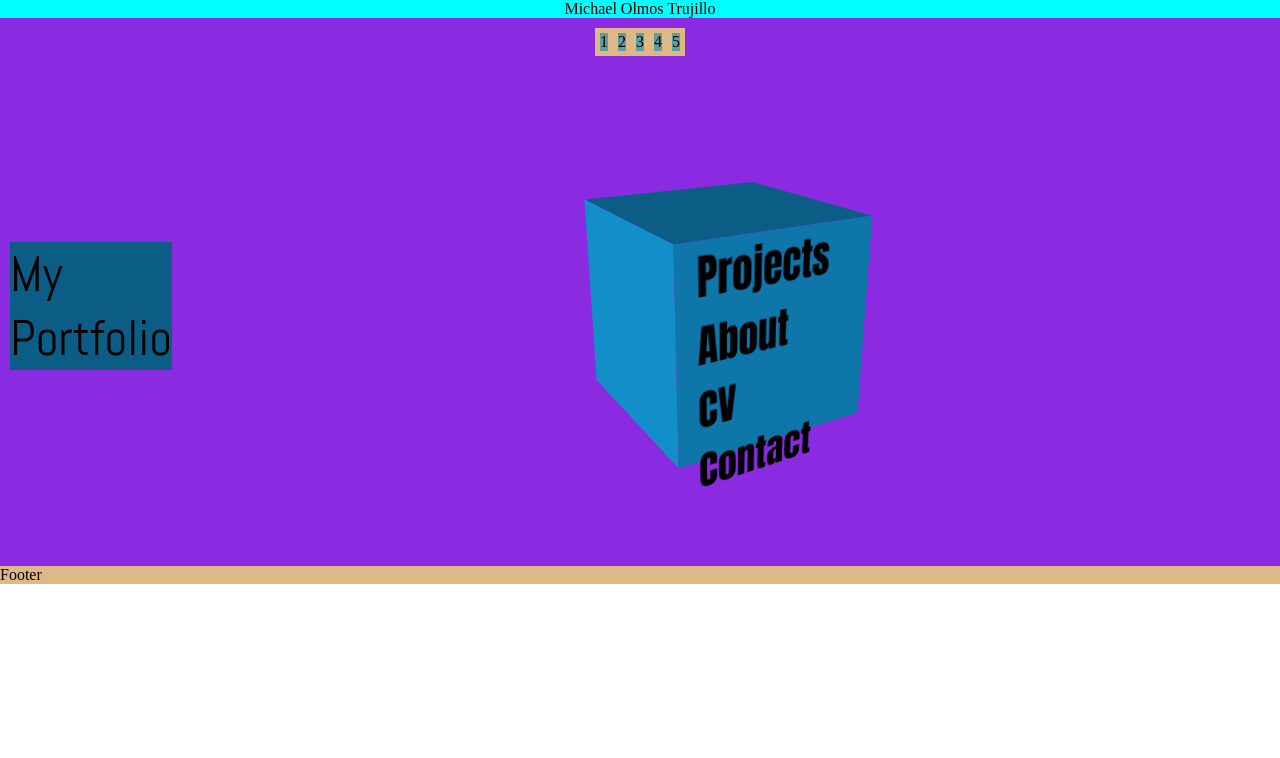
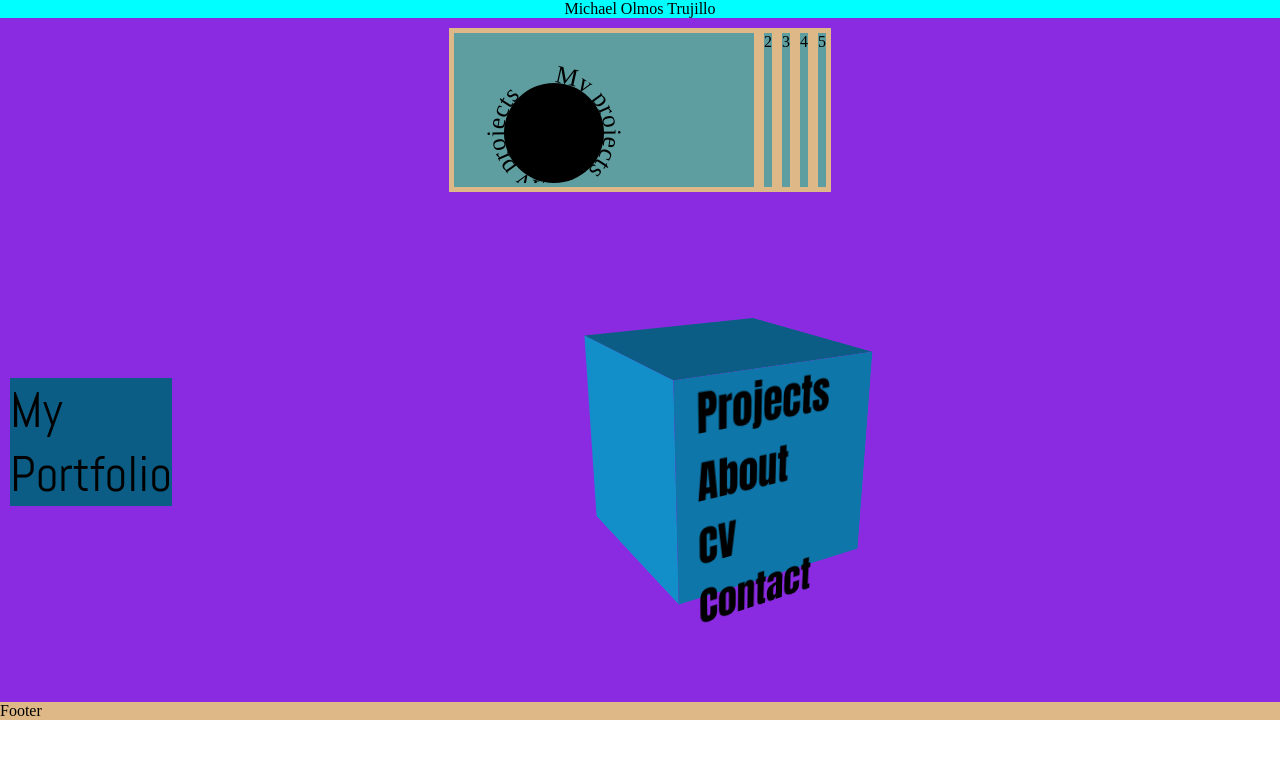
Before and after one commit to MichaelOlmosTrujillo/My-portfolio, a plain HTML site: page index.html in a window 1280 px wide. Drawn offline with Linux system fonts and the light colour scheme.

Commit message:
Creating circle animation

```diff
--- a/index.html
+++ b/index.html
@@ -26,7 +26,21 @@
         </header>
         <main>
             <section class="aleatoryWorks">
-                <article>1</article>
+                <article>
+                    <svg>
+                        <path id="circle" d="M 100 50 A 50 50 0 1 1 100 150 A 25 25 0 1 1 100 50">
+                        </path>
+                        <text>
+                            <textPath href="#circle" >
+                                My projects
+                            </textPath>
+                            <textPath href="#circle" startOffset = "50%">
+                                My projects
+                            </textPath>
+                        </text>
+
+                    </svg>
+                </article>
                 <article>2</article>
                 <article>3</article>
                 <article>4</article>
--- a/styles.css
+++ b/styles.css
@@ -60,6 +60,9 @@ main {
 .aleatoryWorks article{
     margin: 5px;
     background-color: cadetblue;
+}
+.aleatoryWorks textPath{
+    font-size: 25px;
 }
 .myPortContainer{
     width: 100%;
```
